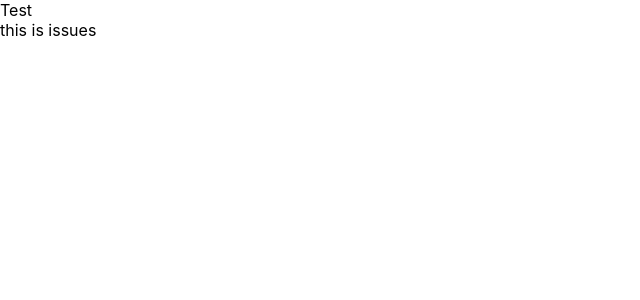
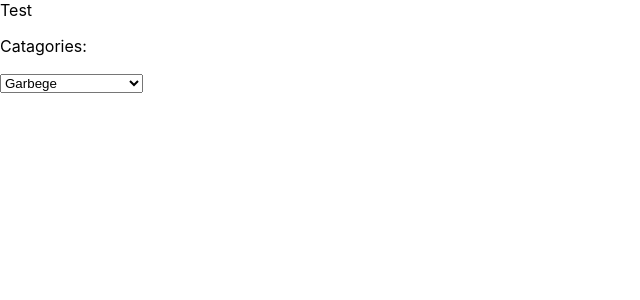
Before and after one commit to jerseycity2018/team-2, a React (Create React App) app in the folder dashboard/: page / in a window 1280 px wide. Shown: the top 300 px of the page, without its empty margins (0-640 px from the left). Built offline with nearby package versions, Linux system fonts and the light colour scheme.

Commit message:
create select

```diff
--- a/dashboard/src/App.css
+++ b/dashboard/src/App.css
@@ -30,3 +30,7 @@
     transform: rotate(360deg);
   }
 }
+
+.Select {
+  size: large;
+}
--- a/dashboard/src/components/Issues.js
+++ b/dashboard/src/components/Issues.js
@@ -1,12 +1,18 @@
 import React, { Component } from 'react';
+import Select from 'react';
+class Issues extends Component {
 
-class Issues extends Component {
 
   render() {
     return (
       <div className="App">
-
-        this is issues
+        <p>Catagories: </p>
+        <select>
+          <option value="garbege">Garbege</option>
+          <option value="noise">Noise</option>
+          <option value="misuse">Inappropriate Usage</option>
+          <option value="others">Others</option>
+        </select>
       </div>
     );
   }
```
